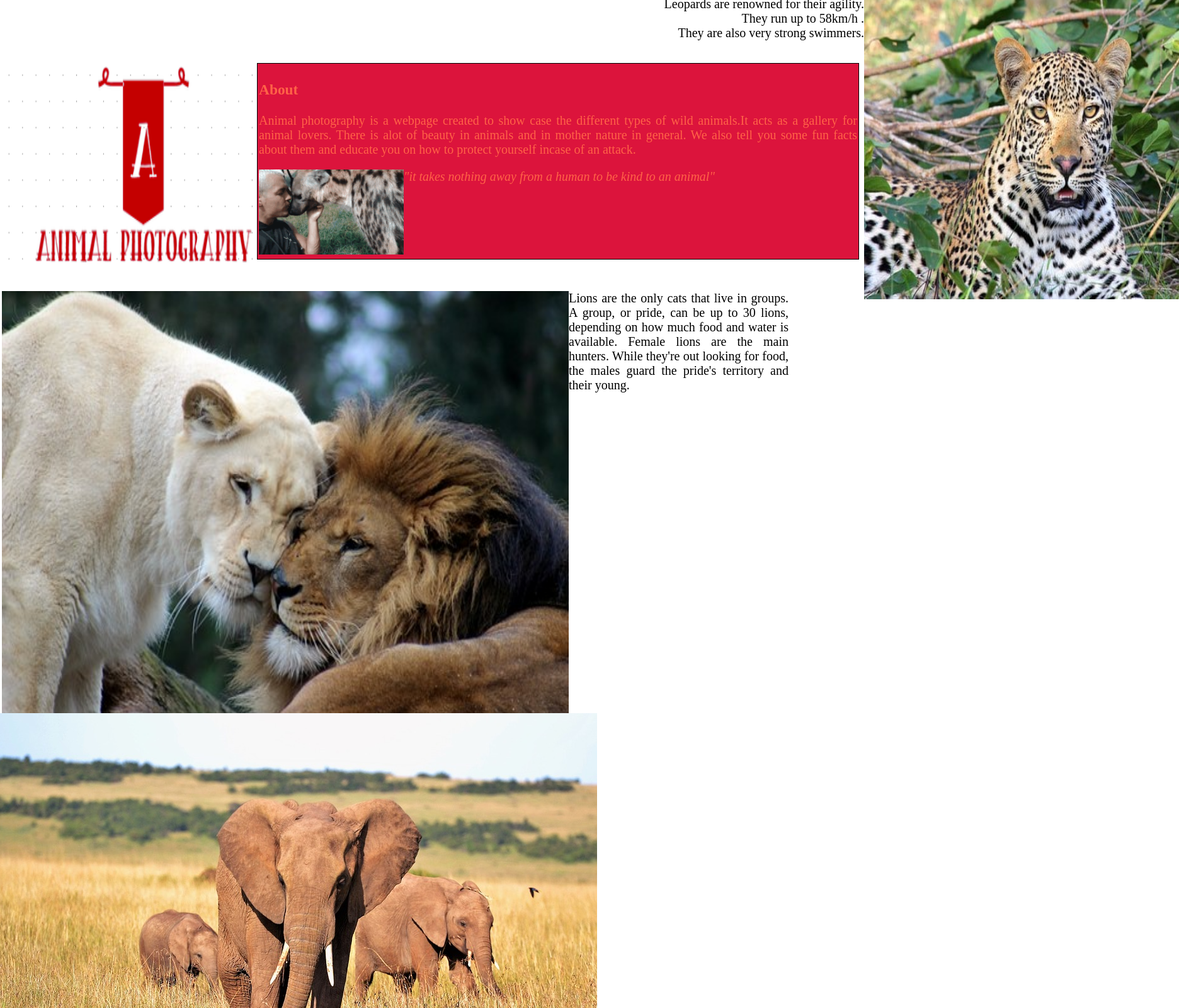
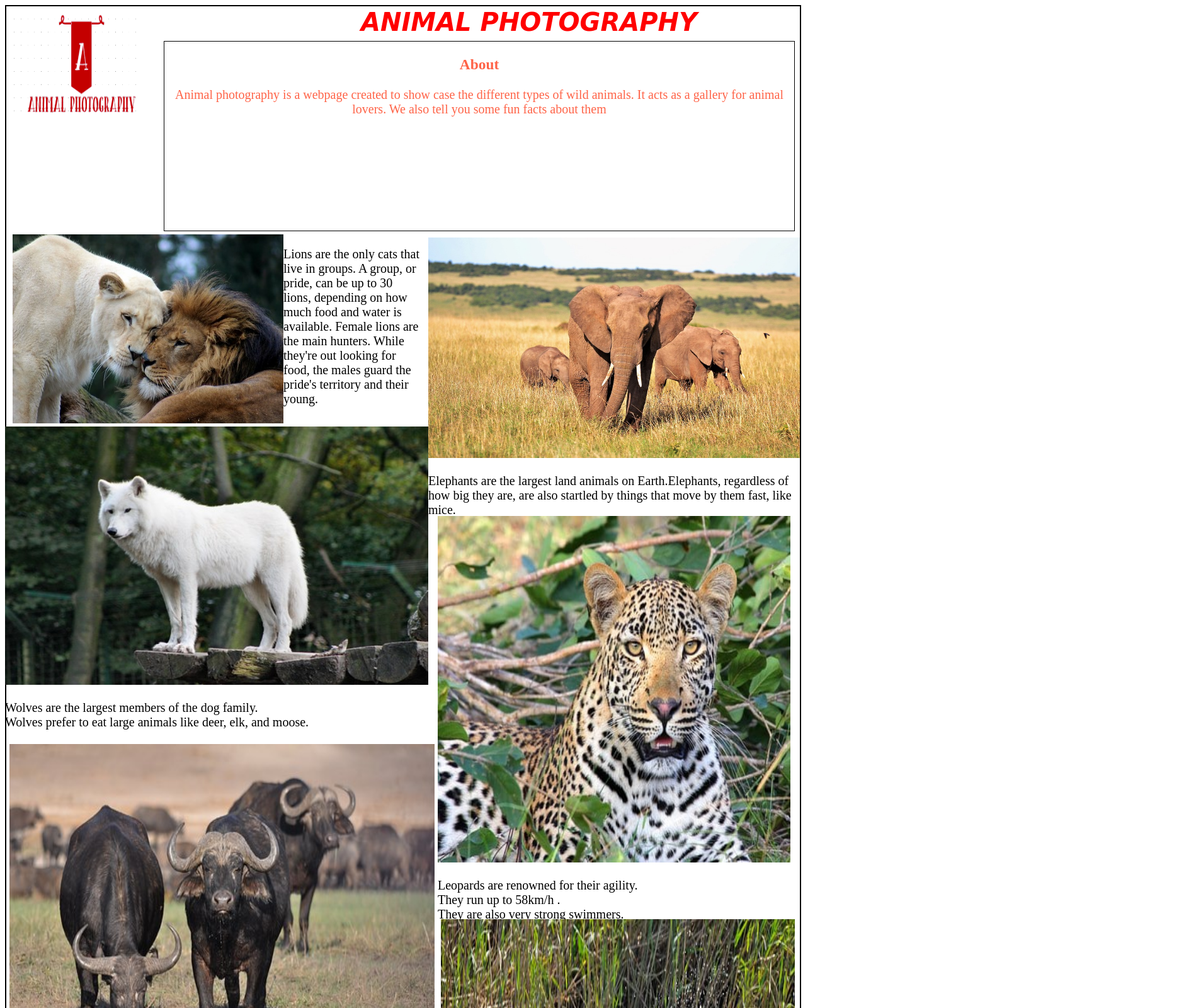
Before and after one commit to RhonaJoyKe/Photography, a plain HTML site: page index.html in a window 1280 px wide. Shown: the top 1600 px of the page at 63% size, 1872 px wide, since content can reach past the window. Drawn offline with Linux system fonts and the light colour scheme.

Commit message:
THis Will make changes to the positions of the images

```diff
--- a/index.html
+++ b/index.html
@@ -1,60 +1,65 @@
 <!DOCTYPE html>
 <html>
     <head>
+        <meta charset="UTF-8">
+        <meta name="viewport">
 <link rel="stylesheet"type="text/css"href="style.css">
     </head>
     <body>
-        <marquee direction="up"><h1 >Welcome to Animal Photography Page where Human Meets Animal</marquee>
-
-        <div class="top ">
-            <div class="logo">
-                <img src="Images/logo.png"alt="" width="400px"height="350px">
-            </div>
-            <p class ="title"> <h1><em >ANIMAL PHOTOGRAPHY</em></h1></p>
-        </div>
-          <div class="about">
-          <p><h3>About</h3>Animal photography is a webpage created to show case the different types of wild animals.It acts as a gallery for animal lovers.
-            There is alot of beauty in animals and in mother nature in general.
-           We also tell you some fun facts about them and educate you on how to protect yourself incase of an attack.</p> <em>"it takes nothing away from a human to be kind to an animal"
-            <img src="Images/wild.gif"alt="" width="230px" height="135px" ALIGN="left"></em>
-            </div>
-
-<div class="lion">
-    <img src="/Images/lion.jpg"alt=""ALIGN="left"width="900px" height="700px">
-   <p> Lions are the only cats that live in groups. A group, or pride,
+     <div class="title"><p > <h1><em >ANIMAL PHOTOGRAPHY</em></h1></p></div>
+     <div class="logo">
+        <img src="Images/logo.png"alt="" width="200px"height="175px">
+    </div>
+     <div class="about">
+        <p><h3>About</h3>Animal photography is a webpage created to show case the different types of wild animals.
+        It acts as a gallery for animal lovers.
+        We also tell you some fun facts about them </p>
+    </div>
+    <div class="lion">
+    <img src="Images/lion.jpg"alt=""ALIGN="left"width="430px" height="300px">
+   <p>Lions are the only cats that live in groups. A group, or pride,
     can be up to 30 lions, depending on how much food and water is available.
      Female lions are the main hunters. While they're out looking for food,
-     the males guard the pride's territory and their young.</p>
+     the males guard the pride's territory and their young.</p></div>
 </div>
 <div class="elephant">
-    <img src="Images/elephants.jpg"alt="">
+    <img src="Images/elephants.jpg"alt="" width="600px" height="350px">
+<p>Elephants are the largest land animals on Earth.Elephants, regardless of how big they are, are also startled by things that move by them fast, like mice. </p>
 </div>
+<div class="wolf">
+    <img src="Images/wolf.jpg"alt=""  width="672px" height="410px">
+    <p>Wolves are the largest members of the dog family.<br> Wolves prefer to eat large animals like deer, elk, and moose.
+    </p>
+</div>
+
 <div class="leopard">
-    <img src="Images/leopard.jpg"alt="" ALIGN="right" width="500px" height="480px">
+    <img src="Images/leopard.jpg"alt="" width="560 px" height="550px">
    <p class="leo">Leopards are renowned for their agility. <br>They run up to 58km/h . <br>They are also very strong swimmers.
 </p>
 </div>
 <div class="buffalo">
-    <img src="Images/Buffalo.jpg"alt=""ALIGN="right">
-</div>
-<div class="wolf">
-    <img src="Images/wolf.jpg"alt="" AlIGN="left">
+    <img src="Images/Buffalo.jpg"alt=""ALIGN="right" width="675px" height="600px">
+    <p>
+        Buffalo live mostly on the plains, but some are known to inhabit river valleys as well as forests.
+
+    </p>
 </div>
 <div class="hippo">
-    <img src="Images/hippo-3645654__340.jpg"alt="" ALIGN="right">
+    <img src="Images/hippo-3645654__340.jpg"alt="" ALIGN="left" height="700px" width="562px">
+    <p>Hippo’s Cannot Swim.They Have Incredibly Sensitive Skin.They Cannot Breathe Underwater
+    </p>
+</div>
+<div class="bear">
+    <img src="Images/bear.jpg"alt="" width="660px" height="600px">
+</div>
 </div>
 <div class="zebra">
-    <img src="Images/zebra.jpg"alt="">
+    <img src="Images/zebra.jpg"alt="" width="750px" height="400px">
 </div>
 <div class="rhino">
     <img src="Images/rhino.jpg"alt="">
-</div>
-<div class="bear">
-    <img src="Images/bear.jpg"alt="">
-</div>
-<div class="girraffe">
-    <img src="Images/girraffe.jpg"alt="">
-</div>
+
+
 
     </body>
 </html>
--- a/style.css
+++ b/style.css
@@ -1,89 +1,104 @@
 body{
 background-color:white;
-background-size: 1020px 1020px;
+max-width:100%;
+border: 2px solid;
+max-height: fit-content;
 }
-.top{
-    display: flex;
-}
+
 .title{
-    font-weight: 300px;
+    font-weight: 700px;
     font-size: 20px;
     color: red;
-    position:relative;left:205px; top: 5px;
-    margin-top: 5px;
+    position:relative;left:300px; bottom: 30px;
+    margin-bottom: 5px;
     margin-right: 200px;
     padding:5px;
+    text-align: center;
+    font-family: cursive;
 
 }
 .logo{
 
-    margin-top: 2px;
-    position:relative; right: 10px ;bottom:5px;
+    margin-bottom: 15px;
+    position:relative; left: 2px ;bottom:110px;
     margin-left: 5px;
+    height: 250px;
+    width:200px;
+    overflow: hidden;
 
     }
-    .about{
-        position: relative; left:400px; bottom:350px;
-        padding:5px 2px 5px 2px;
+ .about{
+        position: relative; left:250px; bottom:330px;
         height:300px;
-        width:950px;
-        margin-top: 2px;
+        width:1000px;
         font-size: 20px;
-        margin-right: 5px;
         font-weight: 400;
         color: tomato;
         border:1px solid black;
-        text-align: justify;
-        background-color: crimson;
-    }
-    #ab{
-        display: inline;
+        text-align: center;
+        margin-top: 20px;
+
     }
 
+.lion{
+ position: relative ; right:20px; bottom:325px;
+    margin-left: 30px;
+    text-align: left;
+    font-size: 20px;
+    width:650px;
+    height:400px;
+    overflow:hidden;
 
-#AP{
-    font-family:Impact, Haettenschweiler, 'Arial Narrow Bold', sans-serif;
-    color:black;
-    font-size: xx-large;
-    font-style: italic;
-    height: 10px;
-    width:70px;
 }
 
-.lion{
-
-    position: relative ; right:20px; bottom:320px;
-    margin-left: 15px;
-    text-align: justify;
-    font-size: 20px;
-}
 .elephant{
-position: relative; right:20px; bottom:350px;
+position: relative; left:650px; bottom:720px;
+margin-left:20px;
+overflow: hidden;
+font-size: 20px;
+height:452px;
+width:590px;
 
 }
+.wolf {
+    width: 850px;;
+    height:450px;
+    position:relative;right:2px;bottom:872px;
+    margin-top: 0px;
+    font-size: 20px;
+    text-align: left;
+   }
 .leopard {
-    width:50;
-    height:60px;
-    position:relative; left:600px; bottom:2200px;
-    text-align: right;
+    width:350px;
+    height:250px;
+    position:relative; left:685px; bottom:1250px;
+    text-align: justify;
     font-size:20px;
     margin-top:70px;
     }
-.buffalo{
-    width:50;
-    height:60px;
-    }
- .wolf {
-     width:50;
-     height:60px;
-    }
+    .buffalo{
+        width:450px;
+        height:300px;
+        position: relative; left:230px;bottom: 1158px;
+        font-size: 20px;
+        text-align: center;
+
+
+        }
+
+
+
 .hippo{
-     width:50;
-     height:60px;
+     width:500px;
+     height:700px;
+     position:relative;left:690px;bottom:1480px;
+     text-align:right;
+     font-size:20px;
         }
 .zebra{
-    width:50;
-     height:60px;
+    width:350px;
+     height:600px;
+     position:relative;left:5px; bottom:1100px;
      }
 .rhino{
      width:50;
@@ -92,8 +107,5 @@ position: relative; right:20px; bottom:350px;
 .bear {
     width:50;
     height:60px;
+    position:relative;right:550px;bottom:1500px;
     }
-.girrafee{
-  width:50;
- height:60px;
- }
```
